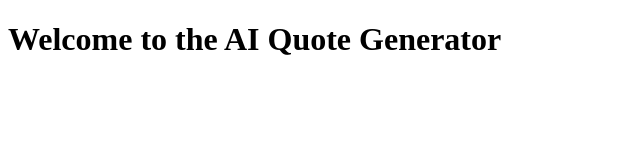
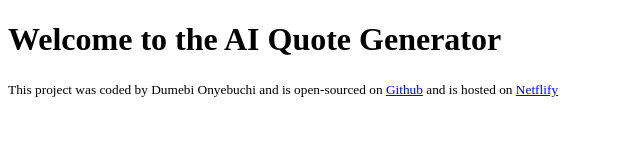
Before and after one commit to dumebi2003/Quote-Generator, a plain HTML site: page index.html in a window 1280 px wide. Shown: the whole page, without its empty margins (0-640 px from the left). Drawn offline with Linux system fonts and the light colour scheme.

Commit message:
added links

```diff
--- a/index.html
+++ b/index.html
@@ -3,11 +3,23 @@
   <head>
     <meta charset="UTF-8" />
     <meta name="viewport" content="width=device-width, initial-scale=1.0" />
-    <link rel="stylesheet" href="src/style.css">
-    <title>AI Quote Generator</title>
+    <link rel="stylesheet" href="src/style.css" />
+    <title>📜 AI Quote Generator</title>
   </head>
   <body>
     <h1>Welcome to the AI Quote Generator</h1>
+    <footer>
+      <small
+        >This project was coded by Dumebi Onyebuchi and is open-sourced on
+        <a href="https://github.com/dumebi2003/Quote-Generator" target="_blank"
+          >Github</a
+        >
+        and is hosted on
+        <a href="https://do-quote-generator.netlify.app/" target="_blank"
+          >Netflify</a
+        >
+      </small>
+    </footer>
     <script src="/src/index.js"></script>
   </body>
 </html>
```
